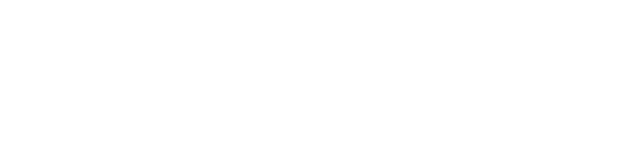
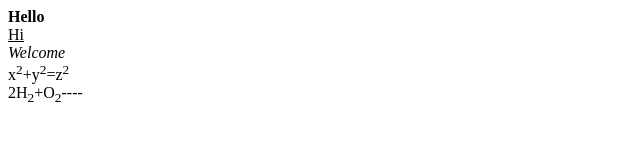
Before and after one commit to iamneo-production/bcdbaffecadaeccdffeecabfeedab, a website: page public/index.html in a window 1280 px wide. Shown: the whole page, without its empty margins (0-640 px from the left). Drawn offline with Linux system fonts and the light colour scheme.

Commit message:
Backup Commit

```diff
--- a/public/index.html
+++ b/public/index.html
@@ -2,5 +2,12 @@
     <head>
         <title><b>Sample Output</b></title>
     </head>
-
+    <body>
+        <p><b>Hello</b><br>
+        <u>Hi</u><br>
+        <i>Welcome</i><br>
+        x<sup>2</sup>+y<sup>2</sup>=z<sup>2</sup><br>
+        2H<sub>2</sub>+O<sub>2</sub>----
+        </p>
+    </body>
 </html>
```
